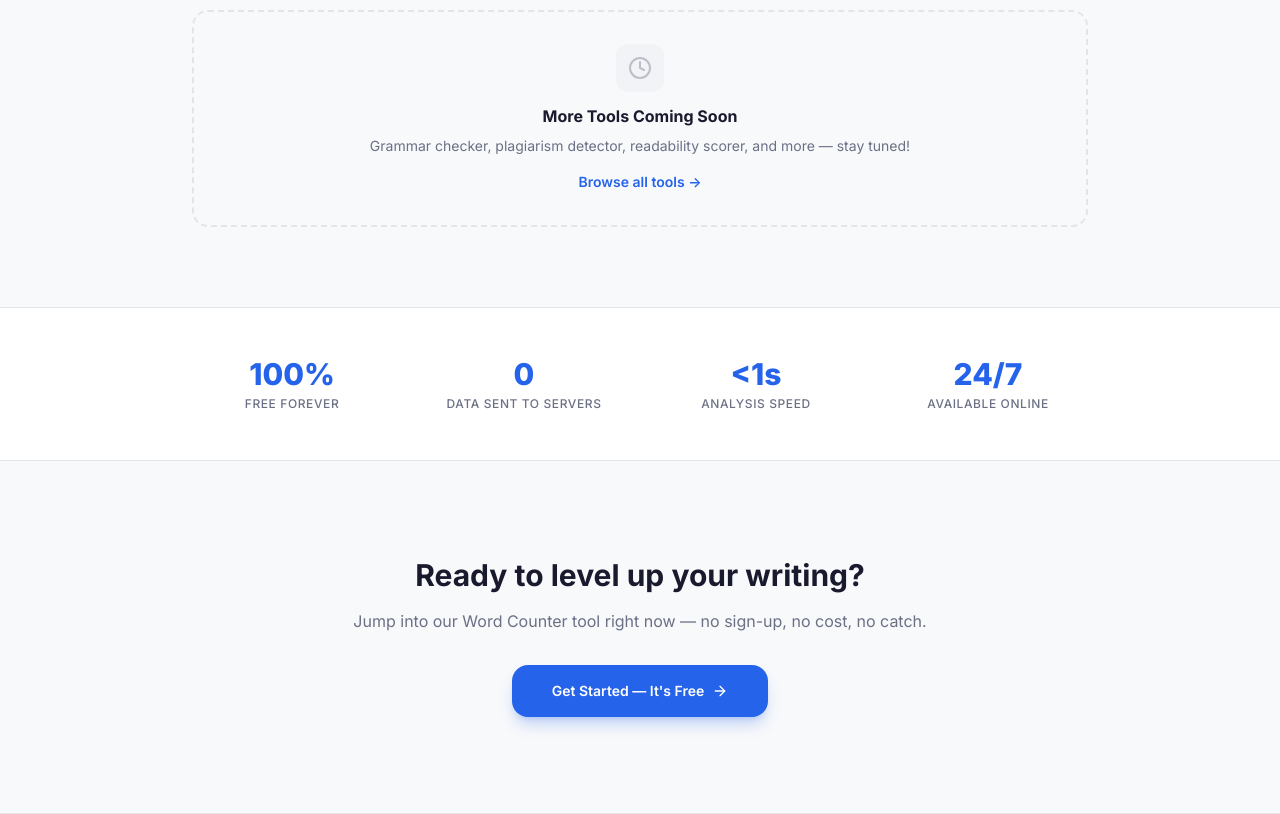
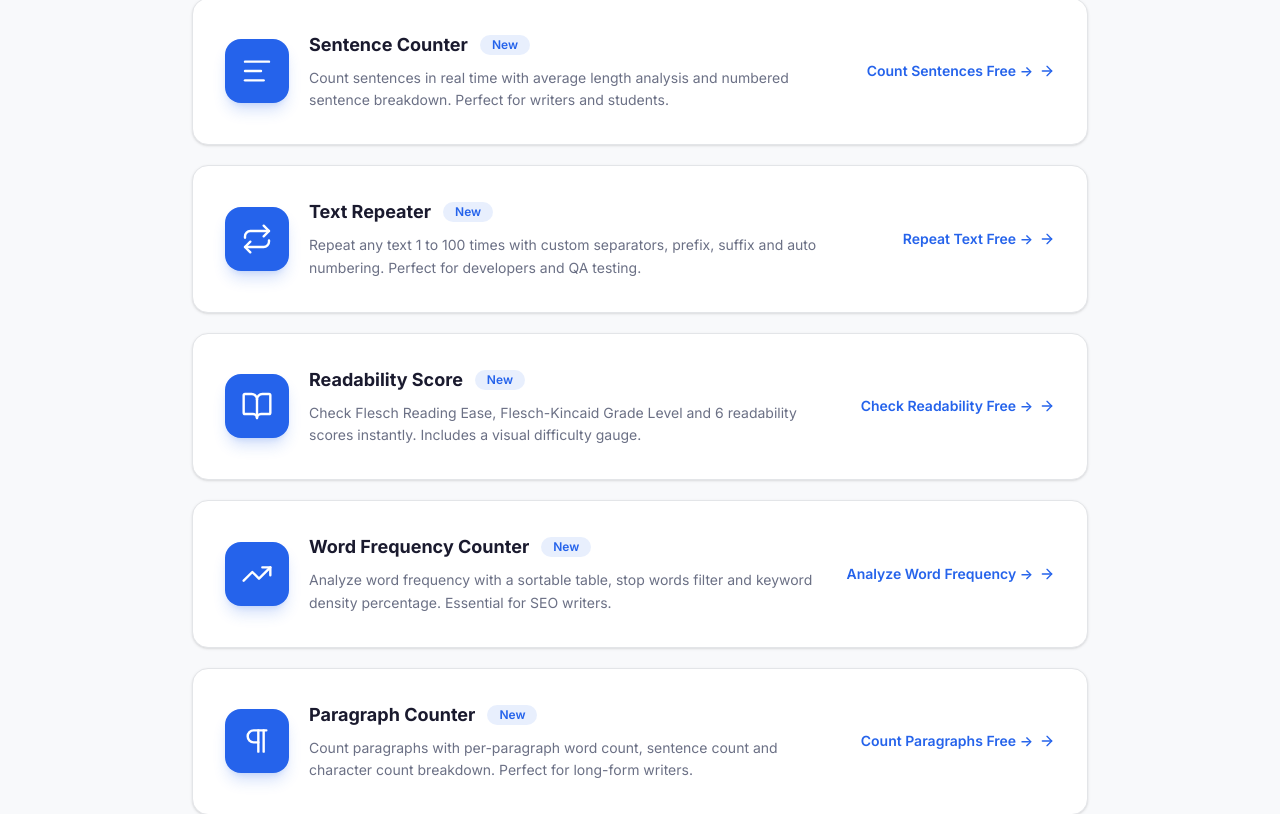
Before and after one commit to MJunaidAsghar60/PickBlend, a Next.js app: page / in a window 1280 px wide. Shown: the part 2386-3200 px from the top of the page. Built offline with nearby package versions, Linux system fonts and the light colour scheme.

Commit message:
Fix: homepage shows all 10 tools, front-load Free in titles, improve meta descriptions, standardize 238 wpm
Co-Authored-By: Claude Sonnet 4.6 <noreply@anthropic.com>

```diff
--- a/app/page.tsx
+++ b/app/page.tsx
@@ -5,7 +5,6 @@ import {
   ArrowRight,
   Zap,
   Shield,
-  Clock,
   Timer,
   Hash,
   CaseSensitive,
@@ -13,6 +12,11 @@ import {
   BarChart3,
   Sparkles,
   MousePointerClick,
+  AlignLeft,
+  Repeat,
+  BookOpen,
+  TrendingUp,
+  Pilcrow,
 } from "lucide-react";
 
 export const metadata: Metadata = {
@@ -99,6 +103,51 @@ const toolsList = [
       "Generate placeholder text by paragraphs, sentences or words. Perfect for designers and developers.",
     tag: "New",
     cta: "Generate Text Free →",
+  },
+  {
+    name: "Sentence Counter",
+    href: "/tools/sentence-counter",
+    icon: AlignLeft,
+    description:
+      "Count sentences in real time with average length analysis and numbered sentence breakdown. Perfect for writers and students.",
+    tag: "New",
+    cta: "Count Sentences Free →",
+  },
+  {
+    name: "Text Repeater",
+    href: "/tools/text-repeater",
+    icon: Repeat,
+    description:
+      "Repeat any text 1 to 100 times with custom separators, prefix, suffix and auto numbering. Perfect for developers and QA testing.",
+    tag: "New",
+    cta: "Repeat Text Free →",
+  },
+  {
+    name: "Readability Score",
+    href: "/tools/readability-score",
+    icon: BookOpen,
+    description:
+      "Check Flesch Reading Ease, Flesch-Kincaid Grade Level and 6 readability scores instantly. Includes a visual difficulty gauge.",
+    tag: "New",
+    cta: "Check Readability Free →",
+  },
+  {
+    name: "Word Frequency Counter",
+    href: "/tools/word-frequency",
+    icon: TrendingUp,
+    description:
+      "Analyze word frequency with a sortable table, stop words filter and keyword density percentage. Essential for SEO writers.",
+    tag: "New",
+    cta: "Analyze Word Frequency →",
+  },
+  {
+    name: "Paragraph Counter",
+    href: "/tools/paragraph-counter",
+    icon: Pilcrow,
+    description:
+      "Count paragraphs with per-paragraph word count, sentence count and character count breakdown. Perfect for long-form writers.",
+    tag: "New",
+    cta: "Count Paragraphs Free →",
   },
 ];
 
@@ -238,20 +287,13 @@ export default function HomePage() {
             })}
           </div>
 
-          {/* More tools link */}
-          <div className="mt-8 rounded-2xl border-2 border-dashed border-border bg-surface-alt/50 p-8 text-center">
-            <div className="mb-3 inline-flex h-12 w-12 items-center justify-center rounded-xl bg-surface-hover">
-              <Clock className="h-6 w-6 text-text-secondary/40" />
-            </div>
-            <h3 className="text-base font-bold text-text">More Tools Coming Soon</h3>
-            <p className="mt-2 text-sm text-text-secondary">
-              Grammar checker, plagiarism detector, readability scorer, and more — stay tuned!
-            </p>
+          {/* Browse all tools */}
+          <div className="mt-8 text-center">
             <Link
               href="/tools"
-              className="mt-4 inline-flex items-center gap-1.5 text-sm font-semibold text-primary hover:underline underline-offset-2"
+              className="inline-flex items-center gap-1.5 text-sm font-semibold text-primary hover:underline underline-offset-2"
             >
-              Browse all tools →
+              Browse all 10 tools →
             </Link>
           </div>
         </div>
--- a/app/tools/case-converter/page.tsx
+++ b/app/tools/case-converter/page.tsx
@@ -6,9 +6,9 @@ import CaseConverterSEO from "@/components/CaseConverterSEO";
 const BASE_URL = "https://pickblend.com";
 
 export const metadata: Metadata = {
-  title: "Text Case Converter — UPPER, lower, Title, Sentence Case",
+  title: "Free Text Case Converter — camelCase, snake_case & 10 Formats",
   description:
-    "Free online text case converter. Convert text to uppercase, lowercase, title case, sentence case, camelCase, snake_case, and more — instantly, no sign-up.",
+    "Convert text to camelCase, snake_case, kebab-case, PascalCase and 7 more formats instantly. Free text case converter — no sign-up required.",
   keywords: [
     "case converter",
     "text case converter",
--- a/app/tools/character-counter/page.tsx
+++ b/app/tools/character-counter/page.tsx
@@ -6,9 +6,9 @@ import CharacterCounterSEO from "@/components/CharacterCounterSEO";
 const BASE_URL = "https://pickblend.com";
 
 export const metadata: Metadata = {
-  title: "Character Counter — Count Characters Online Free",
+  title: "Free Character Counter — Live Platform Limits & Character Count",
   description:
-    "Free online character counter. Count characters with and without spaces instantly. Check Twitter, Instagram, meta description and SMS character limits in real time.",
+    "Count characters instantly with live limits for X, Instagram, LinkedIn, SMS and meta tags. Free character counter — no sign-up, works in your browser.",
   keywords: [
     "character counter",
     "character count",
--- a/app/tools/lorem-ipsum-generator/page.tsx
+++ b/app/tools/lorem-ipsum-generator/page.tsx
@@ -6,9 +6,9 @@ import LoremIpsumSEO from "@/components/LoremIpsumSEO";
 const BASE_URL = "https://pickblend.com";
 
 export const metadata: Metadata = {
-  title: "Lorem Ipsum Generator — Free Placeholder Text",
+  title: "Free Lorem Ipsum Generator — Placeholder Text in Seconds",
   description:
-    "Free Lorem Ipsum generator. Generate placeholder text by paragraphs, sentences, or words instantly. Perfect for web design mockups and app development.",
+    "Generate Lorem Ipsum placeholder text by paragraphs, sentences or words instantly. HTML format included. Free generator — no sign-up required.",
   keywords: [
     "lorem ipsum generator",
     "lorem ipsum",
--- a/app/tools/paragraph-counter/page.tsx
+++ b/app/tools/paragraph-counter/page.tsx
@@ -9,7 +9,7 @@ const BASE_URL = "https://pickblend.com";
 export const metadata: Metadata = {
   title: "Free Paragraph Counter — Count Paragraphs Online",
   description:
-    "Count paragraphs in your text instantly. Also counts words, characters and sentences per paragraph. Free online tool, no sign-up required.",
+    "Count paragraphs with per-paragraph word count, sentence count and character count. Free online paragraph counter — no sign-up required.",
   keywords: ["paragraph counter", "count paragraphs", "paragraph count", "online paragraph counter", "paragraphs in text"],
   authors: [{ name: "PickBlend" }],
   openGraph: {
--- a/app/tools/readability-score/page.tsx
+++ b/app/tools/readability-score/page.tsx
@@ -7,9 +7,9 @@ import ReadabilityScoreSEO from "@/components/ReadabilityScoreSEO";
 const BASE_URL = "https://pickblend.com";
 
 export const metadata: Metadata = {
-  title: "Free Readability Score Checker — Flesch Reading Ease",
+  title: "Free Readability Score Checker — Flesch, Kincaid & More",
   description:
-    "Check your text readability score instantly. Get Flesch Reading Ease, Flesch-Kincaid Grade Level and reading level analysis. Free, no sign-up required.",
+    "Check Flesch Reading Ease, Flesch-Kincaid Grade Level and 6 readability scores instantly. Free readability checker with visual gauge — no sign-up required.",
   keywords: ["readability score", "readability checker", "flesch reading ease", "flesch kincaid grade level", "reading level checker"],
   authors: [{ name: "PickBlend" }],
   openGraph: {
--- a/app/tools/reading-time-calculator/page.tsx
+++ b/app/tools/reading-time-calculator/page.tsx
@@ -7,9 +7,9 @@ const BASE_URL = "https://pickblend.com";
 
 export const metadata: Metadata = {
   title:
-    "Reading Time Calculator — Speaking Time & Script Length",
+    "Free Reading Time Calculator — Speaking Time & Pacing",
   description:
-    "Free reading time calculator. Find out how long it takes to read or speak your text. Supports multiple reading and speaking speeds with benchmarks for blogs, speeches, and scripts.",
+    "Calculate reading time and speaking time for any text instantly. Multiple speed options for blogs, speeches and presentations. Free, no sign-up required.",
   keywords: [
     "reading time calculator",
     "reading time",
--- a/app/tools/sentence-counter/page.tsx
+++ b/app/tools/sentence-counter/page.tsx
@@ -6,9 +6,9 @@ import SentenceCounterSEO from "@/components/SentenceCounterSEO";
 const BASE_URL = "https://pickblend.com";
 
 export const metadata: Metadata = {
-  title: "Free Sentence Counter — Count Sentences Online",
+  title: "Free Sentence Counter — Count Sentences Online Instantly",
   description:
-    "Count sentences in your text instantly. Paste any text and get an accurate sentence count with average sentence length analysis. Free, no sign-up.",
+    "Count sentences in any text instantly with average length stats and numbered sentence breakdown. Free online sentence counter — no sign-up required.",
   keywords: ["sentence counter", "count sentences", "sentence count", "online sentence counter", "average sentence length"],
   authors: [{ name: "PickBlend" }],
   openGraph: {
--- a/app/tools/text-repeater/page.tsx
+++ b/app/tools/text-repeater/page.tsx
@@ -6,9 +6,9 @@ import TextRepeaterSEO from "@/components/TextRepeaterSEO";
 const BASE_URL = "https://pickblend.com";
 
 export const metadata: Metadata = {
-  title: "Free Text Repeater — Repeat Text Online",
+  title: "Free Text Repeater — Repeat Any Text Online Instantly",
   description:
-    "Repeat any text or word multiple times instantly. Choose separator, number of repetitions and format. Free online tool, no sign-up required.",
+    "Repeat any text 1 to 100 times with custom separators, prefix, suffix and auto numbering. Free online text repeater — no sign-up required.",
   keywords: ["text repeater", "repeat text online", "word repeater", "text duplicator", "repeat word generator"],
   authors: [{ name: "PickBlend" }],
   openGraph: {
--- a/app/tools/word-counter/page.tsx
+++ b/app/tools/word-counter/page.tsx
@@ -7,9 +7,9 @@ const BASE_URL = "https://pickblend.com";
 
 export const metadata: Metadata = {
   title:
-    "Word Counter — Count Words, Characters & Sentences Free",
+    "Free Word Counter — Words, Characters, Reading Time & More",
   description:
-    "Free online word counter. Count words, characters, sentences and paragraphs instantly. Get reading time, keyword density and text case tools — no sign-up needed.",
+    "Paste your text — get instant word count, character count, reading time and keyword density. Free online word counter. No sign-up, 100% private.",
   keywords: [
     "word counter",
     "word count",
--- a/app/tools/word-frequency/page.tsx
+++ b/app/tools/word-frequency/page.tsx
@@ -7,9 +7,9 @@ import WordFrequencySEO from "@/components/WordFrequencySEO";
 const BASE_URL = "https://pickblend.com";
 
 export const metadata: Metadata = {
-  title: "Free Word Frequency Counter — Analyze Word Usage",
+  title: "Free Word Frequency Counter — Keyword Density Analysis",
   description:
-    "Analyze word frequency in your text. See which words appear most often with percentage breakdown. Perfect for SEO and content analysis. Free, no sign-up.",
+    "Find the most used words in any text with frequency percentage and keyword density. Stop words filter included. Free word frequency counter — no sign-up.",
   keywords: ["word frequency counter", "word frequency analysis", "keyword density", "word usage analyzer", "word occurrence counter"],
   authors: [{ name: "PickBlend" }],
   openGraph: {
```
